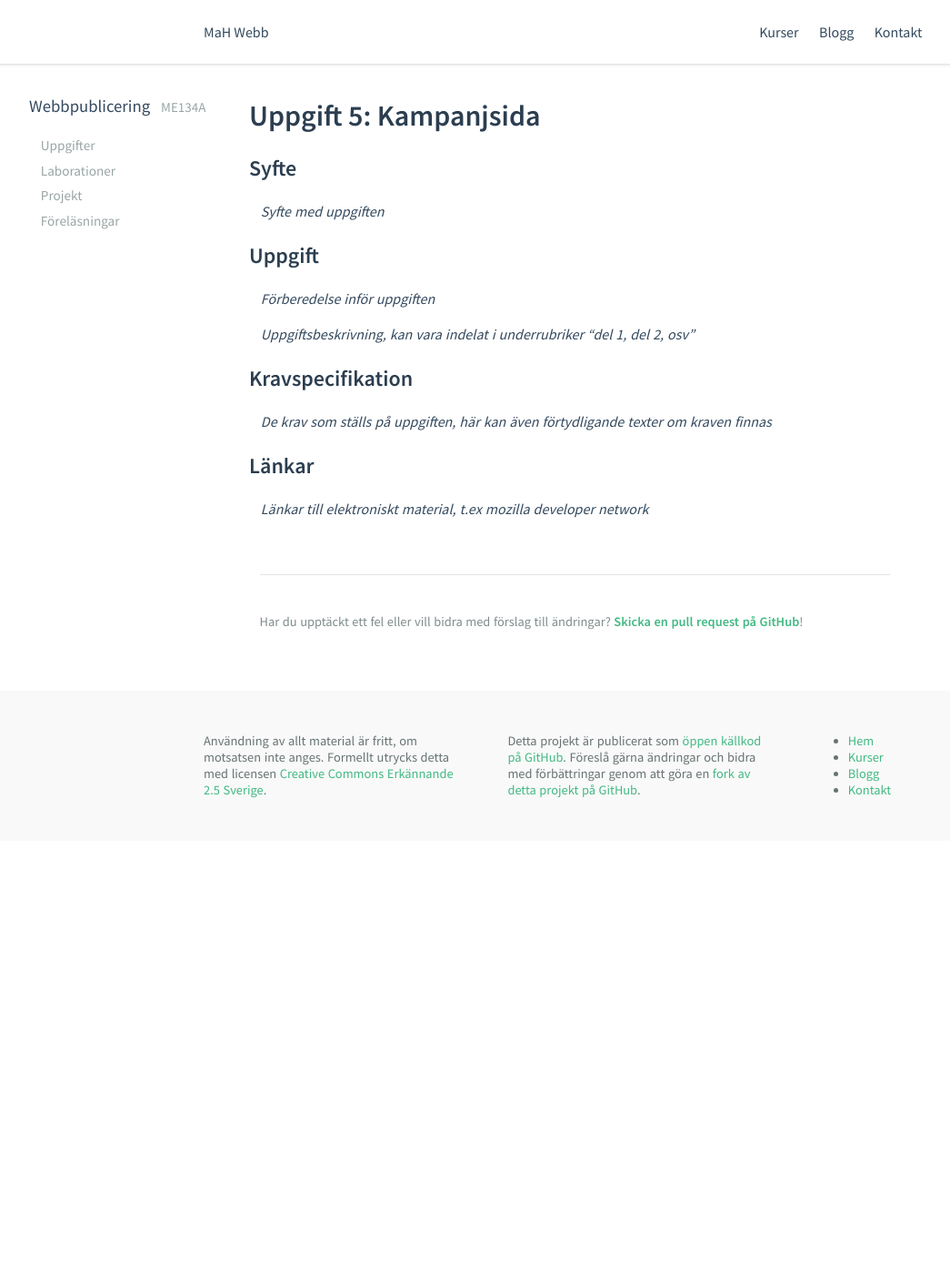
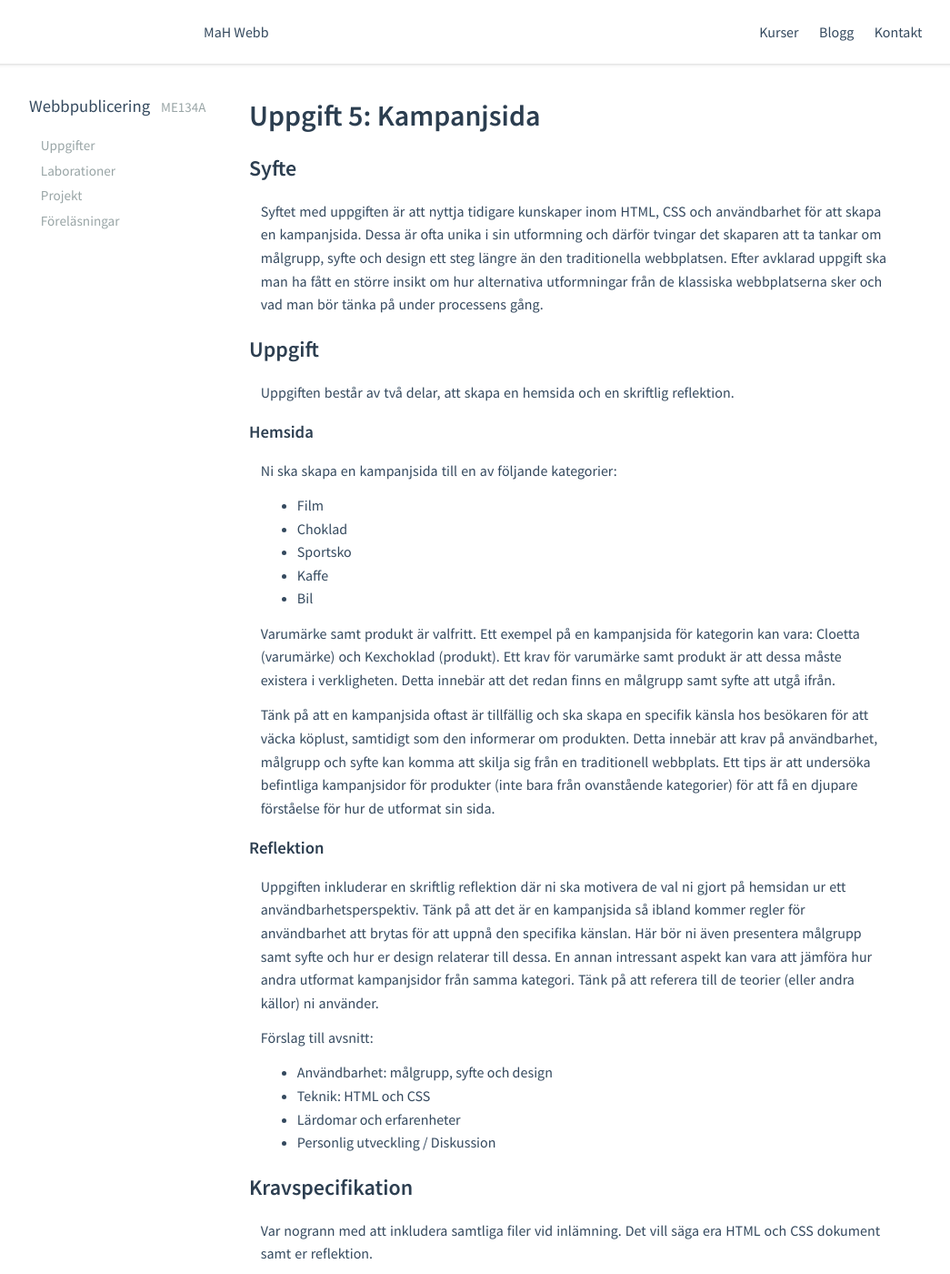
Before and after one commit to otabv/mah-webb.github.io, a Jekyll site: the page built from courses/me134a/assignments/U05.md, in a window 1280 px wide and 1400 px high. Shown: the whole window at 91% size, without its empty margins (16-1061 px from the left). Built offline with Jekyll 4.4.1, drawn with Linux system fonts in a browser that asks for light colours; some of the changed text lies outside the part shown.

Commit message:
added assignment 5 (rc)

```diff
--- a/courses/me134a/assignments/U05.md
+++ b/courses/me134a/assignments/U05.md
@@ -8,18 +8,69 @@ title: Kampanjsida
 
 ## Syfte
 
-_Syfte med uppgiften_
+Syftet med uppgiften är att nyttja tidigare kunskaper inom HTML, CSS och användbarhet för att skapa en kampanjsida. Dessa är ofta unika i sin utformning och därför tvingar det skaparen att ta tankar om målgrupp, syfte och design ett steg längre än den traditionella webbplatsen. Efter avklarad uppgift ska man ha fått en större insikt om hur alternativa utformningar från de klassiska webbplatserna sker och vad man bör tänka på under processens gång.
 
 ## Uppgift
 
-_Förberedelse inför uppgiften_
+Uppgiften består av två delar, att skapa en hemsida och en skriftlig reflektion.
 
-_Uppgiftsbeskrivning, kan vara indelat i underrubriker "del 1, del 2, osv"_
+### Hemsida
+
+Ni ska skapa en kampanjsida till en av följande kategorier:
+
+* Film
+* Choklad
+* Sportsko
+* Kaffe
+* Bil
+
+Varumärke samt produkt är valfritt. Ett exempel på en kampanjsida för kategorin kan vara: Cloetta (varumärke) och Kexchoklad (produkt). Ett krav för varumärke samt produkt är att dessa måste existera i verkligheten. Detta innebär att det redan finns en målgrupp samt syfte att utgå ifrån.
+
+Tänk på att en kampanjsida oftast är tillfällig och ska skapa en specifik känsla hos besökaren för att väcka köplust, samtidigt som den informerar om produkten. Detta innebär att krav på användbarhet, målgrupp och syfte kan komma att skilja sig från en traditionell webbplats. Ett tips är att undersöka befintliga kampanjsidor för produkter (inte bara från ovanstående kategorier) för att få en djupare förståelse för hur de utformat sin sida.
+
+### Reflektion
+
+Uppgiften inkluderar en skriftlig reflektion där ni ska motivera de val ni gjort på hemsidan ur ett användbarhetsperspektiv. Tänk på att det är en kampanjsida så ibland kommer regler för användbarhet att brytas för att uppnå den specifika känslan. Här bör ni även presentera målgrupp samt syfte och hur er design relaterar till dessa. En annan intressant aspekt kan vara att jämföra hur andra utformat kampanjsidor från samma kategori. Tänk på att referera till de teorier (eller andra källor) ni använder.
+
+Förslag till avsnitt:
+
+* Användbarhet: målgrupp, syfte och design
+* Teknik: HTML och CSS
+* Lärdomar och erfarenheter
+* Personlig utveckling / Diskussion
 
 ## Kravspecifikation
 
-_De krav som ställs på uppgiften, här kan även förtydligande texter om kraven finnas_
+Var nogrann med att inkludera samtliga filer vid inlämning. Det vill säga era HTML och CSS dokument samt er reflektion.
+
+* Lämplig dokumenttyp samt metadata
+* Korrekt formaterad text med fokus på användbarhet (tänk på färg, typsnitt, etc.)
+* Bilder eller andra grafiska element
+* Sidans layout (positionering, färg, typsnitt, etc.) skall styras genom CSS
+* Filmklipp eller animation
+* En tabell, exempelvis innehållsförteckning eller teknikspecifikation
+* Ett formulär, exempelvis ett kontaktformulär eller beställningsformulär
+
+Utöver innehållet i ert HTML dokument ställs följande krav:
+
+* Att er HTML kod valideras genom [W3C's valideringsverktyg][validator].
+* Att er HTML kod har bra struktur i form av indentering (indrag).
+* Att er HTML kod har dokumenterats genom HTML-kommentarer.
+
+Den skriftliga inlämningen skall:
+
+* vara max två A4-sidor.
+* innehålla rubrik, namn och vilken kurs det gäller.
+* innehålla tydliga referenser och källförteckning utifrån ett valfritt referenssystem. Exempelvis [Oxford][oxford], [Harvard][harvard] eller [IEEE][ieee].
 
 ## Länkar
 
-_Länkar till elektroniskt material, t.ex mozilla developer network_
+* [Validator][validator] (det finns även för [CSS][css validator])
+* [Dirtymarkup][dirtymarkup] (tjänst som korrigerar indentering, funkar även för CSS)
+
+[css validator]: http://jigsaw.w3.org/css-validator/
+[validator]: http://validator.w3.org
+[dirtymarkup]: http://www.dirtymarkup.com/
+[ieee]: http://www.ieee.org/documents/ieeecitationref.pdf
+[oxford]: http://www.ub.umu.se/skriva/skriva-referenser/referenser-oxford
+[harvard]: http://www.ub.umu.se/skriva/skriva-referenser/referenser-harvard
```
